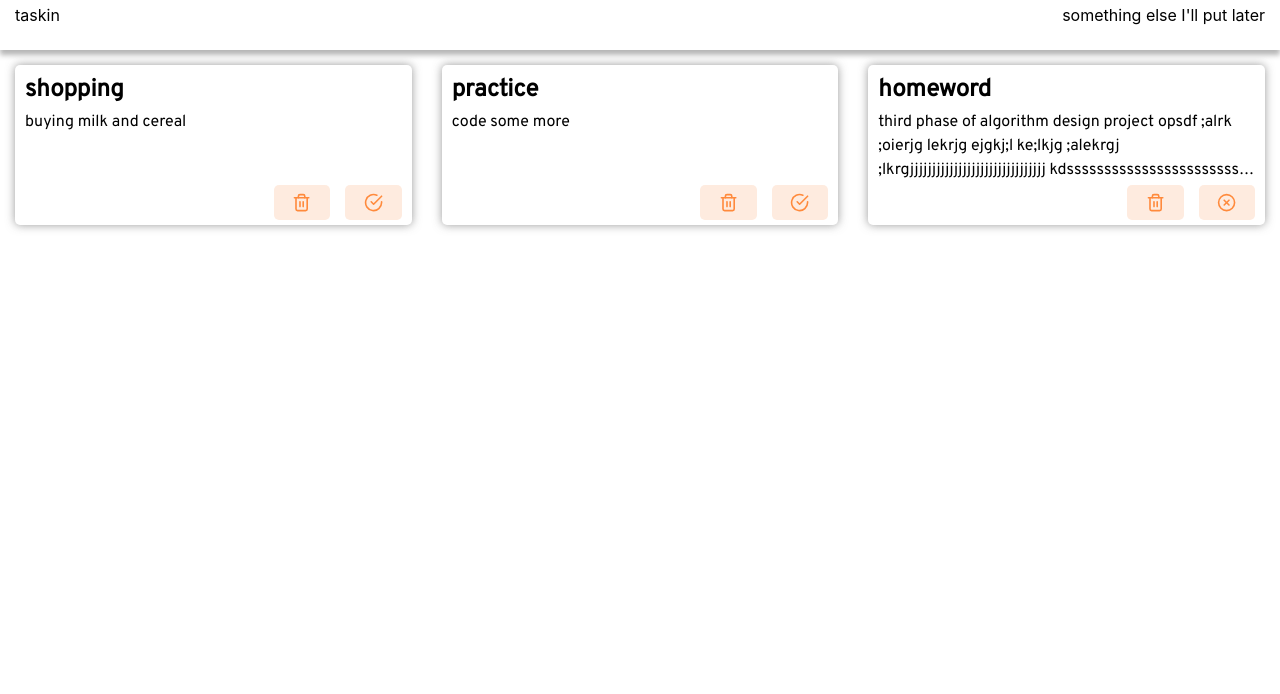
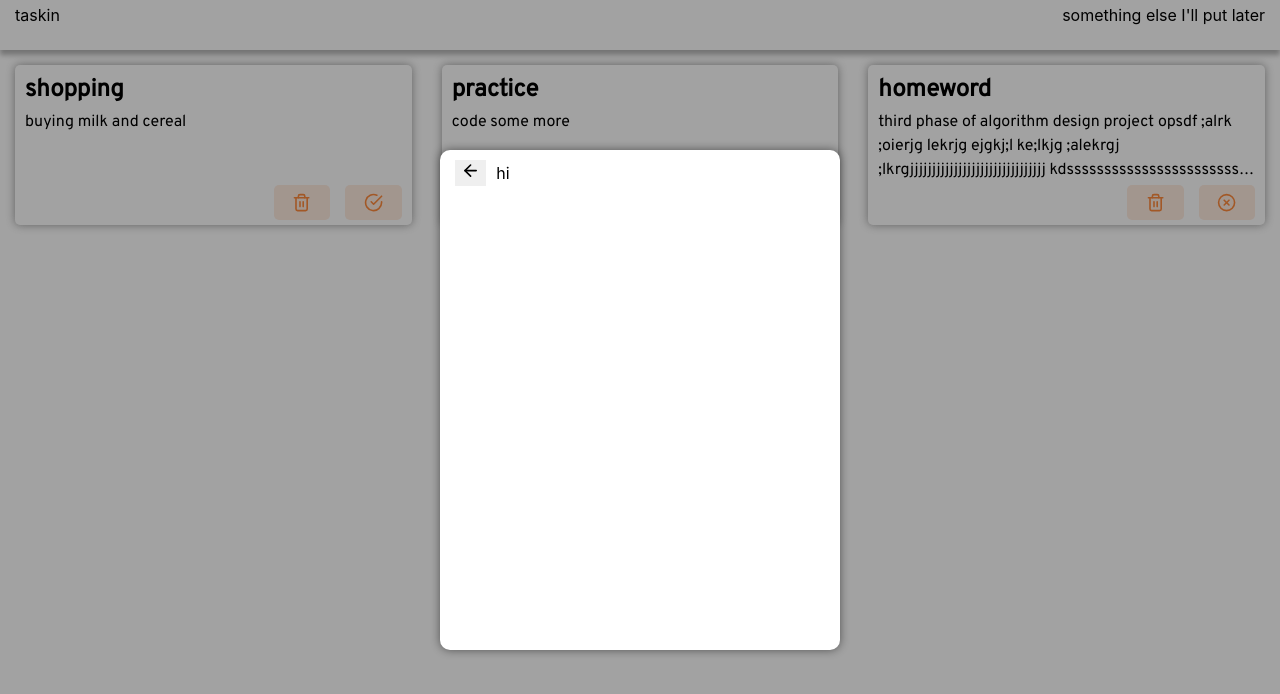
Before and after one commit to Negarnbkhti42/todo-application, a React (Create React App) app: page / in a window 1280 px wide. Shown: the top 694 px of the page. Built offline with nearby package versions, Linux system fonts and the light colour scheme.

Commit message:
testing reducer

```diff
--- a/src/App/App.js
+++ b/src/App/App.js
@@ -3,6 +3,7 @@ import logo from './undraw_to_do_re_jaef.svg';
 import './App.scss';
 import Navbar from '../components/Navbar';
 import { useList } from '../components/ListProvider';
+import Modal from '../components/Modal';
 
 function App() {
   const list = useList();
@@ -16,6 +17,7 @@ function App() {
             <img src={logo} alt='to do list' />
           </div>}
       </main>
+      <Modal title='hi' open={true}></Modal>
     </>
   );
 }
--- a/src/components/CardList/index.jsx
+++ b/src/components/CardList/index.jsx
@@ -1,21 +1,48 @@
 import Card from "../Card";
 import propTypes from "prop-types";
 import "./CardList.scss";
-import { useList, useListActions } from "../ListProvider";
+import { useList } from "../ListProvider";
+import { useReducer } from "react";
+
+const reducer = (state, action) => {
+  switch (action.type) {
+    case "addItem":
+      return [...state, action.payload];
+
+    case "removeItem":
+      return state.filter((item) => item.id !== action.payload);
+
+    case "toggleItem":
+      return state.map((item) =>
+        item.id === action.payload
+          ? { ...item, completed: !item.completed }
+          : item
+      );
+
+    case "updateItem":
+      return state.map((item) =>
+        item.id === action.payload.id ? { ...item, ...action.payload } : item
+      );
+
+    default:
+      return state;
+  }
+};
 
 const CardList = ({ className }) => {
-  const list = useList();
-  const { removeFromList, toggleItem } = useListActions();
+  // const list = useList();
+  // const { removeFromList, toggleItem } = useListActions();
+  const [todoList, dispatch] = useReducer(reducer, useList());
 
   return (
     <div className={`list-container ${className}`}>
-      {list.map((item) => (
+      {todoList.map((item) => (
         <Card
           key={item.id}
           className="list_card"
           {...item}
-          onDelete={() => removeFromList(item.id)}
-          onComplete={() => toggleItem(item.id)}
+          onDelete={() => dispatch({ type: "removeItem", payload: item.id })}
+          onComplete={() => dispatch({ type: "toggleItem", payload: item.id })}
         />
       ))}
     </div>
--- a/src/components/ListProvider/index.js
+++ b/src/components/ListProvider/index.js
@@ -2,16 +2,16 @@ import { createContext, useContext, useState } from "react";
 import { list } from "../work_list";
 
 const ListContext = createContext();
-const ListActions = createContext();
+// const ListActions = createContext();
 
-const ListProvider = ({children}) => {
+const ListProvider = ({ children }) => {
     const [todoList, setTodoList] = useState(list);
 
     return (
         <ListContext.Provider value={todoList}>
-            <ListActions.Provider value={setTodoList}>
-                {children}
-            </ListActions.Provider>
+            {/* <ListActions.Provider value={setTodoList}> */}
+            {children}
+            {/* </ListActions.Provider> */}
         </ListContext.Provider>
     )
 }
@@ -20,27 +20,27 @@ export default ListProvider;
 
 export const useList = () => useContext(ListContext);
 
-export const useListActions = () => {
-    const setList = useContext(ListActions);
+// export const useListActions = () => {
+//     const setList = useContext(ListActions);
 
-    return {
-        addToList: newItem => {
-            setList(prevList => ({
-                ...prevList,
-                newItem
-            }))
-        },
+//     return {
+//         addToList: newItem => {
+//             setList(prevList => ({
+//                 ...prevList,
+//                 newItem
+//             }))
+//         },
 
-        removeFromList: id => {
-            setList(prevList => prevList.filter(item => item.id !== id))
-        },
+//         removeFromList: id => {
+//             setList(prevList => prevList.filter(item => item.id !== id))
+//         },
 
-        toggleItem: id  => {
-            setList(prevList => prevList.map(item => item.id === id ? {...item, completed: !item.completed} : item))
-        },
+//         toggleItem: id  => {
+//             setList(prevList => prevList.map(item => item.id === id ? {...item, completed: !item.completed} : item))
+//         },
 
-        updateItem: updated => {
-            setList(prevList => prevList.map(item => item.id === updated.id ? {...item, ...updated} : item))
-        }
-    }
-};
+//         updateItem: updated => {
+//             setList(prevList => prevList.map(item => item.id === updated.id ? {...item, ...updated} : item))
+//         }
+//     }
+// };
--- a/src/components/Modal/Modal.scss
+++ b/src/components/Modal/Modal.scss
@@ -0,0 +1,47 @@
+.modal {
+    position: absolute;
+    top: 0;
+    left: 0;
+    width: 100vw;
+    height: 100vh;
+    margin: 0;
+    background: rgba(0, 0, 0, 0.363);
+
+    display: flex;
+    align-items: center;
+    justify-content: center;
+    animation: ease-in-out 0.3s;
+
+    &[hidden] {
+        display: none;
+    }
+
+    &_container {
+        background: #fff;
+        width: 400px;
+        height: 500px;
+        border-radius: 10px;
+        box-shadow: 0 0 10px rgba(0, 0, 0, 0.486);
+
+        & > * {
+            padding: 10px 15px;
+        }
+    }
+
+    & header {
+        display: flex;
+        flex-direction: row;
+        align-items: center;
+        justify-content: flex-start;
+
+        & button {
+            margin-right: 10px;
+            border: none;
+            font-size: 1.2rem;
+        }
+    }
+
+    &_main {
+        overflow: auto;
+    }
+}
--- a/src/components/Modal/index.jsx
+++ b/src/components/Modal/index.jsx
@@ -1,17 +1,27 @@
 import propTypes from "prop-types";
+import { useState } from "react";
 import { FiArrowLeft } from "react-icons/fi";
 import "./Modal.scss";
 
-const Modal = ({ title, children, open }) => {
+const Modal = ({ title, children, open, onClose }) => {
+  const [isOpen, setIsOpen] = useState(open);
+
+  const handleClose = () => {
+    setIsOpen(false);
+    onClose && onClose();
+  };
+
   return (
-    <div className="modal">
+    <div className="modal" hidden={!isOpen}>
+      <div className="modal_container">
         <header className="modal_header">
-        <button className="modal_button-return">
+          <button onClick={handleClose} className="modal_button-return">
             <FiArrowLeft />
           </button>
           {title}
         </header>
         <div className="modal_main">{children}</div>
+      </div>
     </div>
   );
 };
@@ -22,8 +32,10 @@ Modal.propTypes = {
   title: propTypes.string,
   children: propTypes.oneOfType([propTypes.string, propTypes.node]).isRequired,
   open: propTypes.bool.isRequired,
+  onClose: propTypes.func,
 };
 
 Modal.defaultProps = {
   title: "",
+  onClose: null,
 };
```
Lines whose indentation alone changed are shown as unchanged.
